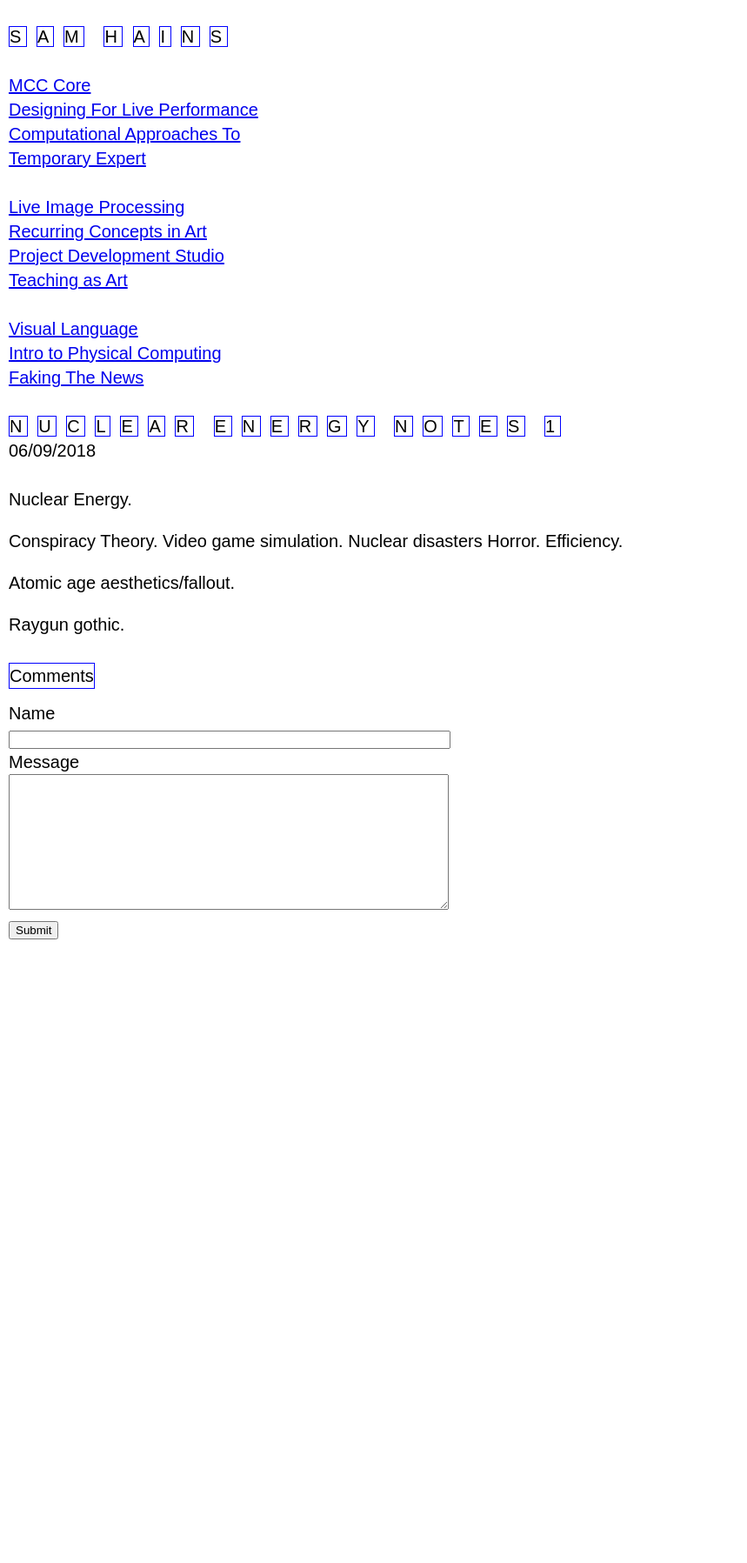
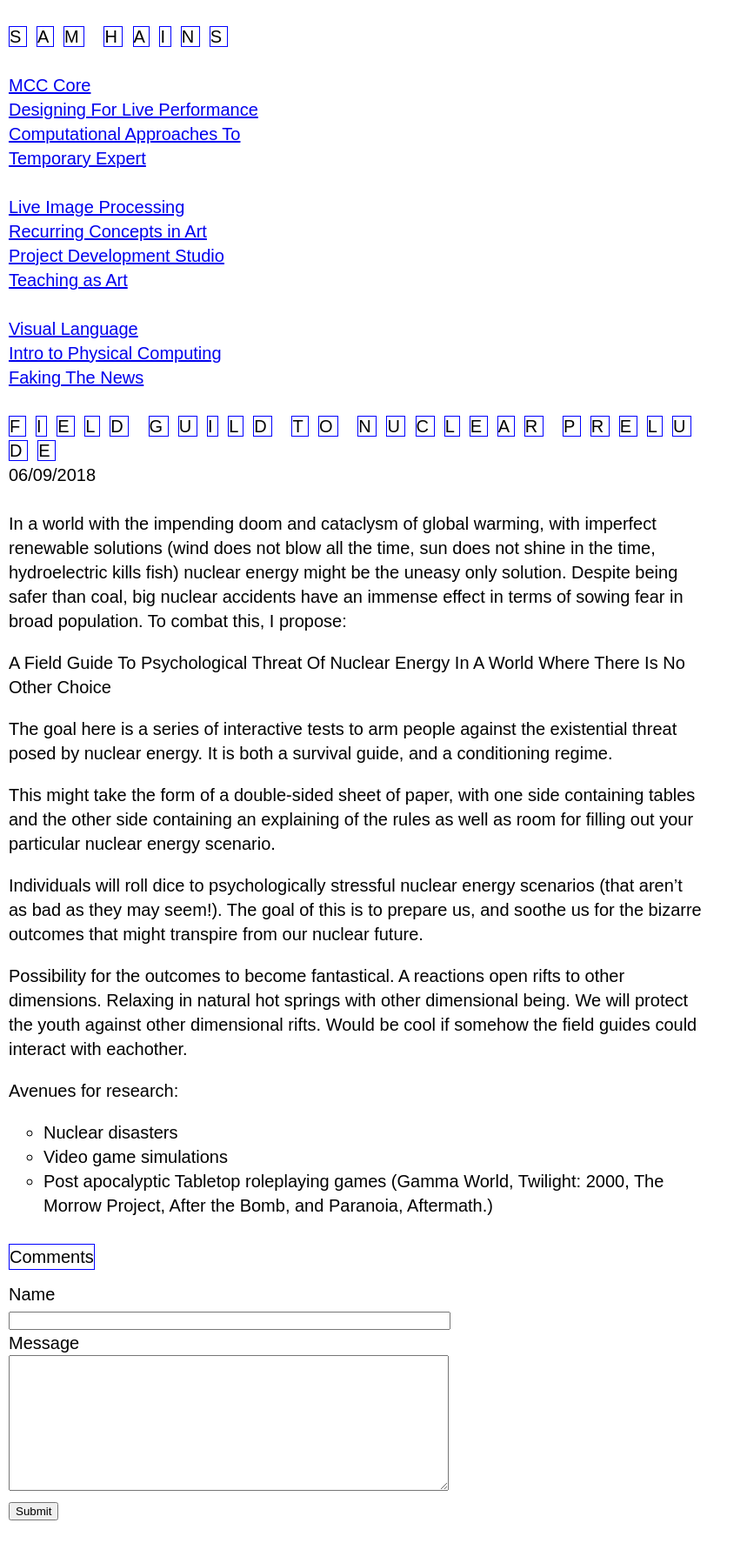
Before and after one commit to samhains/samhains.github.io, a Jekyll site: the page built from blog/_posts/temp/2018-06-09-nuclear-energy-1.md, in a window 1280 px wide. Shown: the whole page at 87% size, without its empty margins (0-859 px from the left). Built offline with Jekyll 4.4.1, drawn with Linux system fonts in a browser that asks for light colours; nearby versions of some CDN libraries; before the commit the page ends 1129 px from its top, so only the background shows below that.

Commit message:
initial commit

```diff
--- a/blog/_posts/temp/2018-06-09-nuclear-energy-1.md
+++ b/blog/_posts/temp/2018-06-09-nuclear-energy-1.md
@@ -1,14 +1,24 @@
 ---
-title: Nuclear Energy Notes 1
+title: Field Guild to Nuclear Prelude
 layout: post
 categories: temp
 
 ---
 
-Nuclear Energy.
+In a world with the impending doom and cataclysm of global warming, with imperfect renewable solutions (wind does not blow all the time, sun does not shine in the time, hydroelectric kills fish) nuclear energy might be the uneasy only solution. Despite being safer than coal, big nuclear accidents have an immense effect in terms of sowing fear in broad population. To combat this, I propose:
 
-Conspiracy Theory. Video game simulation. Nuclear disasters Horror. Efficiency.
+A Field Guide To Psychological Threat Of Nuclear Energy In A World Where There Is No Other Choice
 
-Atomic age aesthetics/fallout.
+The goal here is a series of interactive tests to arm people against the existential threat posed by nuclear energy. It is both a survival guide, and a conditioning regime.
 
-Raygun gothic.
+This might take the form of a double-sided sheet of paper, with one side containing tables and the other side containing an explaining of the rules as well as room for filling out your particular nuclear energy scenario.
+
+Individuals will roll dice to psychologically stressful nuclear energy scenarios (that aren't as bad as they  may seem!). The goal of this is to prepare us, and soothe us for the bizarre outcomes that might transpire from our nuclear future.
+
+Possibility for the outcomes to become fantastical. A reactions open rifts to other dimensions. Relaxing in natural hot springs with other dimensional being. We will protect the youth against other dimensional rifts. Would be cool if somehow the field guides could interact with eachother.
+
+Avenues for research:
+
+- Nuclear disasters
+- Video game simulations
+- Post apocalyptic Tabletop roleplaying games (Gamma World, Twilight: 2000, The Morrow Project, After the Bomb, and Paranoia, Aftermath.)
```
